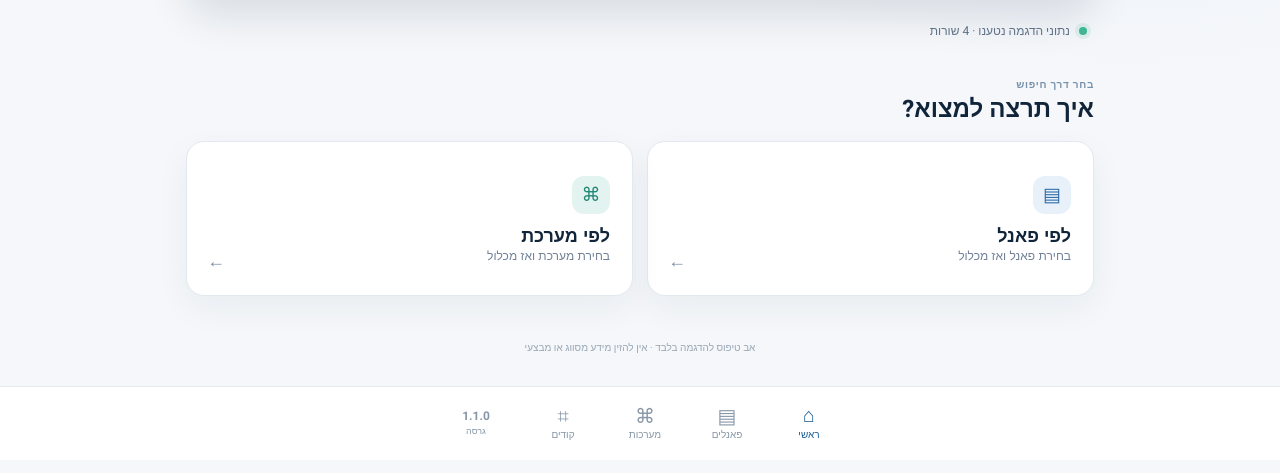
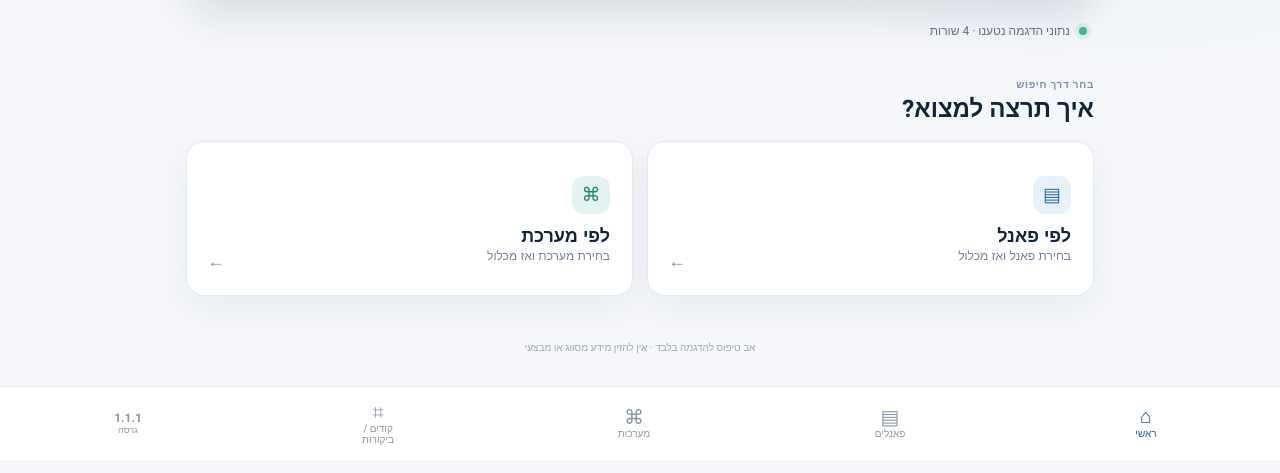
Before and after one commit to cartonush/EZJG, a plain HTML site: page index.html in a window 1280 px wide. Shown: the part 340-813 px from the top of the page. Drawn offline with Linux system fonts and the light colour scheme.

Commit message:
Rename codes view and add two sample codes (v1.1.1)

```diff
--- a/app.js
+++ b/app.js
@@ -1,5 +1,5 @@
 const DEMO_PATH = 'data/sample-data.csv';
-const APP_VERSION = '1.1.0';
+const APP_VERSION = '1.1.1';
 const EXPECTED = ['מכלול', 'מערכת', 'פאנל', 'כרך', 'JG', 'מסחא'];
 let records = [];
 let mode = 'panel';
--- a/data/hard-codes.csv
+++ b/data/hard-codes.csv
@@ -1 +1,3 @@
 קוד,ברק1,ברק2
+ארז כחול,510,578
+שחק,500,584
--- a/editor.css
+++ b/editor.css
@@ -16,7 +16,8 @@ html,body{touch-action:manipulation}
 .codes-table th{background:#e9f0f7;color:var(--navy);font-size:13px}
 .codes-table td{border-top:1px solid var(--line);font-size:13px}
 .codes-table tr:nth-child(even) td{background:#f8fafc}
-.bottom-nav{gap:clamp(4px,3vw,34px)}
-.bottom-nav .nav-item{min-width:48px}
-.bottom-nav .nav-version{min-width:58px}
-@media(max-width:370px){.bottom-nav{gap:4px;padding-left:6px;padding-right:6px}}
+.bottom-nav{justify-content:space-around;gap:0;padding-left:6px;padding-right:6px}
+.bottom-nav .nav-item{flex:1;min-width:0}
+.bottom-nav .nav-version{min-width:0}
+.bottom-nav .nav-item small{line-height:1.15;white-space:nowrap}
+@media(max-width:370px){.bottom-nav{padding-left:3px;padding-right:3px}.bottom-nav .nav-item small{font-size:9px}}
--- a/index.html
+++ b/index.html
@@ -67,9 +67,9 @@
     </section>
 
     <section id="hardCodesView" class="browse-section" hidden>
-      <div class="breadcrumb"><button id="codesBackHome" class="back-button">← <span>דף הבית</span></button><span>/</span><span>קודים קשיחים</span></div>
+      <div class="breadcrumb"><button id="codesBackHome" class="back-button">← <span>דף הבית</span></button><span>/</span><span>קודים / ביקורות</span></div>
       <div id="codesChoices">
-        <div class="section-heading browse-heading"><div><span class="eyebrow">בחירת דגם</span><h2>קודים קשיחים</h2></div></div>
+        <div class="section-heading browse-heading"><div><span class="eyebrow">בחירת דגם</span><h2>קודים / ביקורות</h2></div></div>
         <div class="mode-grid">
           <button type="button" class="mode-card" data-code-model="ברק1"><span class="mode-icon">1</span><span class="mode-label">ברק 1</span><span class="mode-hint">הצגת קוד ועמודת ברק 1</span><span class="mode-arrow">←</span></button>
           <button type="button" class="mode-card" data-code-model="ברק2"><span class="mode-icon">2</span><span class="mode-label">ברק 2</span><span class="mode-hint">הצגת קוד ועמודת ברק 2</span><span class="mode-arrow">←</span></button>
@@ -77,7 +77,7 @@
       </div>
       <div id="codesResults" hidden>
         <button id="codesBackChoices" class="back-button codes-back">← <span>בחירת ברק</span></button>
-        <div class="section-heading browse-heading"><div><span class="eyebrow">קודים קשיחים · נתוני הדגמה</span><h2 id="codesTitle"></h2></div><span class="count-pill" id="codesCount"></span></div>
+        <div class="section-heading browse-heading"><div><span class="eyebrow">קודים / ביקורות · נתוני הדגמה</span><h2 id="codesTitle"></h2></div><span class="count-pill" id="codesCount"></span></div>
         <div id="codesContent"></div>
       </div>
     </section>
@@ -88,8 +88,8 @@
     <button id="navHome" class="nav-item active"><span>⌂</span><small>ראשי</small></button>
     <button id="navPanels" class="nav-item"><span>▤</span><small>פאנלים</small></button>
     <button id="navSystems" class="nav-item"><span>⌘</span><small>מערכות</small></button>
-    <button id="navCodes" class="nav-item"><span>⌗</span><small>קודים</small></button>
-    <div class="nav-item nav-version" aria-label="גרסה 1.1.0"><span id="appVersion">1.1.0</span><small>גרסה</small></div>
+    <button id="navCodes" class="nav-item" aria-label="קודים / ביקורות"><span>⌗</span><small>קודים /<br>ביקורות</small></button>
+    <div class="nav-item nav-version" aria-label="גרסה 1.1.1"><span id="appVersion">1.1.1</span><small>גרסה</small></div>
   </nav>
 
   <dialog id="detailDialog" class="detail-dialog">
--- a/service-worker.js
+++ b/service-worker.js
@@ -1,4 +1,4 @@
-const CACHE='ezjg-prototype-1.1.0';
+const CACHE='ezjg-prototype-1.1.1';
 const CORE=['./','./index.html','./styles.css','./editor.css','./app.js','./manifest.webmanifest','./assets/icon.svg','./data/sample-data.csv','./data/טבלת_מכלולים_לדוגמה.xlsx','./data/hard-codes.csv','./data/קודים_קשיחים.xlsx'];
 self.addEventListener('install',event=>event.waitUntil(caches.open(CACHE).then(cache=>cache.addAll(CORE)).then(()=>self.skipWaiting())));
 self.addEventListener('activate',event=>event.waitUntil(caches.keys().then(keys=>Promise.all(keys.filter(key=>key!==CACHE).map(key=>caches.delete(key)))).then(()=>self.clients.claim())));
```
Also changed, not shown: 2 other files.
